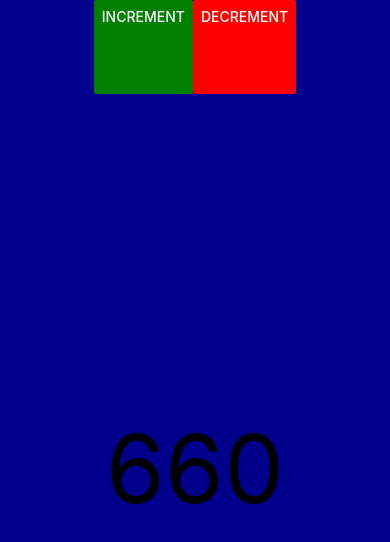
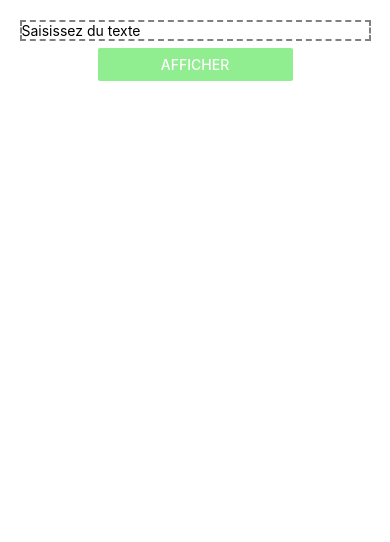
Before and after one commit to Yoctiiking/ExoTP, a React Native app: screen / in a window 390 px wide. Shown: the top 542 px of the page. Built offline with nearby package versions, Linux system fonts and the light colour scheme.

Commit message:
Exo3_on_the_TextInput_1

```diff
--- a/App.tsx
+++ b/App.tsx
@@ -1,52 +1,61 @@
-import React, { useState } from "react";
-import { View, Text, StyleSheet, Button } from "react-native";
+//Exo3_on_the_TextInput_1
+import React, { Component ,useState } from "react";
+import { View, TextInput, Button, StyleSheet, Alert } from "react-native";
 
-export default function Counter() {
+export default function App() {
+  const [text, setText] = useState("");
 
-  const [count, setCount]= useState(660);
+  const handlePress = () => {
+    console.log(text);
+    if (text !== "") {
+      Alert.alert("Informations",
+      text,
+      [
+        {
+          text: "Annuler",
+          style: "cancel",
+        },
+        {
+          text: "Ok",
+        }
+      ],
+      {
+        cancelable: false,
+      });
+    }
+  };
 
-  const increment = () => {
-    setCount(count+1);
-  }
-
-  const decrement = () => {
-    setCount(count-1);
-  }
-
-  return(
-    <View style = {styles.mainView}>
-
-        <View style = {styles.buttonView}>
-          <Button title="Increment" color={'green'} onPress={increment} touchSoundDisabled />
-          <Button title="Decrement" color={'red'} onPress={decrement} touchSoundDisabled/>
-        </View>
-
-        <View style = {styles.countView}>
-          <Text style = {{fontSize: 95,}}>{count}</Text>
-        </View>
-
+  return (
+    <View>
+      <TextInput
+        style={styles.textInput}
+        placeholder="Saisissez du texte"
+        onChangeText={(value) => setText(value)}
+      />
+      <View style={styles.buttonView}>
+        <Button
+          title="Afficher"
+          color={"lightgreen"}
+          onPress={handlePress}
+        />
+      </View>
     </View>
-  )
+  );
 }
 
-const styles = StyleSheet.create(
-  {
-    mainView: {
-      flex: 1,
-      backgroundColor: 'darkblue',
-    },
+const styles = StyleSheet.create({
+  textInput: {
+    borderColor: "grey",
+    borderWidth: 2,
+    borderStyle: "dashed",
+    width: '90%',
+    alignSelf: "center",
+    marginTop: "5%",
+  },
 
-    buttonView: {
-      flex: 1,
-      flexDirection: 'row',
-      justifyContent: 'center',
-    },
-
-    countView:{
-      flex: 8,
-      flexDirection: 'row',
-      alignItems: 'center',
-      justifyContent: 'space-around'
-    }
-  }
-)
+  buttonView: {
+    marginTop: "2%",
+    width: "50%",
+    alignSelf: "center",
+  },
+});
```
